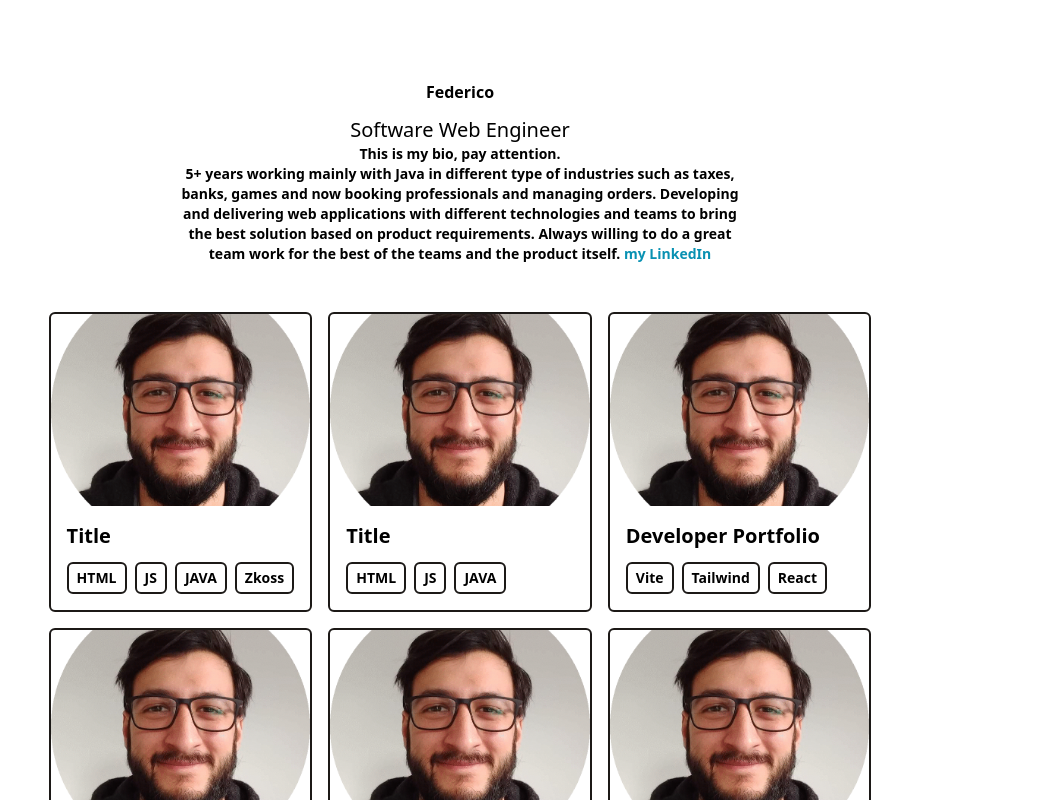
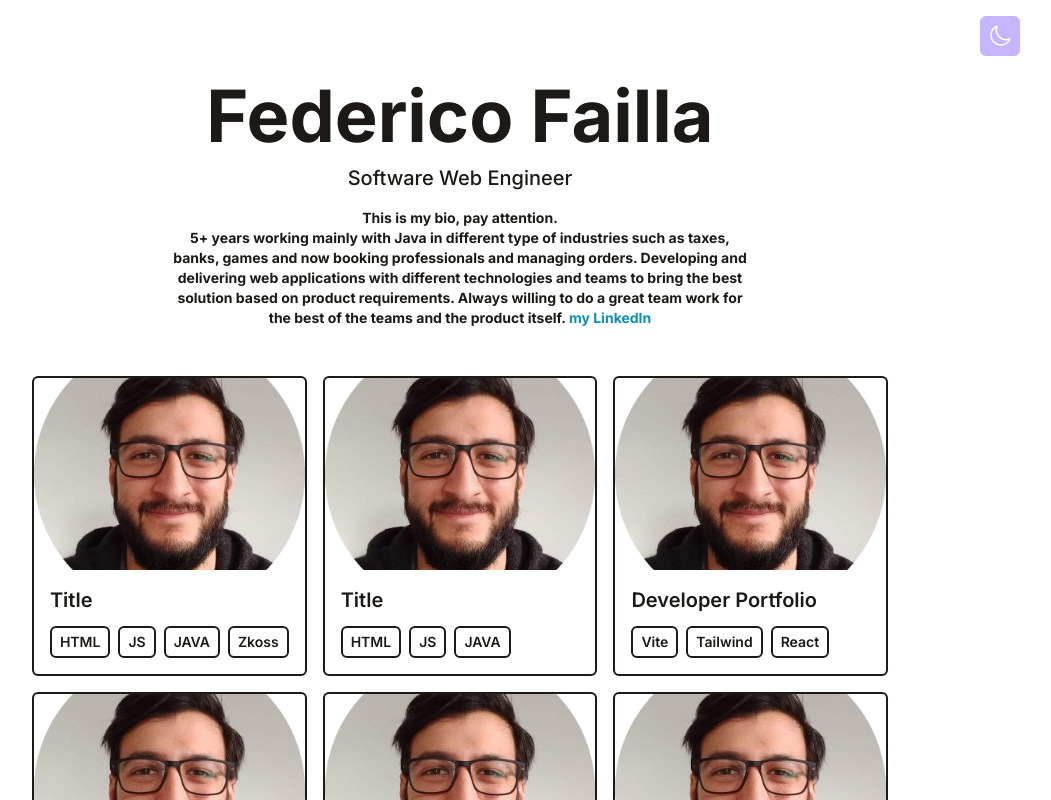
Before and after one commit to fedefailla18/portfolio, a React (Vite) app: page / in a window 1280 px wide. Shown: the top 800 px of the page, without its empty margins (180-1231 px from the left). Built offline with nearby package versions, Linux system fonts and the light colour scheme.

Commit message:
5-dark-mode done

```diff
--- a/src/App.jsx
+++ b/src/App.jsx
@@ -1,4 +1,4 @@
-import React from "react";
+import React, { useEffect, useState } from "react";
 import Intro from "./components/Intro";
 import Contact from "./components/Contact";
 import Footer from "./components/Footer";
@@ -6,14 +6,82 @@ import Portfolio from "./components/Portfolio";
 import Timeline from "./components/Timeline";
 
 function App() {
+  const [theme, setTheme] = useState(null);
+
+  useEffect(() => {
+    if (window.matchMedia("(prefers-color-scheme: dark)").matches) {
+      setTheme("dark");
+    } else {
+      setTheme("light");
+    }
+  }, []);
+
+  const handleThemeSwitch = () => {
+    setTheme(theme === "dark" ? "light" : "dark");
+  };
+
+  useEffect(() => {
+    if (theme === "dark") {
+      document.documentElement.classList.add("dark");
+    } else {
+      document.documentElement.classList.remove("dark");
+    }
+  }, [theme]);
+
+  const sun = (
+    <svg
+      xmlns="http://www.w3.org/2000/svg"
+      fill="none"
+      viewBox="0 0 24 24"
+      strokeWidth={1.5}
+      stroke="currentColor"
+      className="w-6 h-6"
+    >
+      <path
+        strokeLinecap="round"
+        strokeLinejoin="round"
+        d="M12 3v2.25m6.364.386l-1.591 1.591M21 12h-2.25m-.386 6.364l-1.591-1.591M12 18.75V21m-4.773-4.227l-1.591 1.591M5.25 12H3m4.227-4.773L5.636 5.636M15.75 12a3.75 3.75 0 11-7.5 0 3.75 3.75 0 017.5 0z"
+      />
+    </svg>
+  );
+
+  const moon = (
+    <svg
+      xmlns="http://www.w3.org/2000/svg"
+      fill="none"
+      viewBox="0 0 24 24"
+      strokeWidth={1.5}
+      stroke="white"
+      className="w-6 h-6"
+    >
+      <path
+        strokeLinecap="round"
+        strokeLinejoin="round"
+        d="M21.752 15.002A9.718 9.718 0 0118 15.75c-5.385 0-9.75-4.365-9.75-9.75 0-1.33.266-2.597.748-3.752A9.753 9.753 0 003 11.25C3 16.635 7.365 21 12.75 21a9.753 9.753 0 009.002-5.998z"
+      />
+    </svg>
+  );
+
   return (
-    <div className="App">
+    <>
+      <button
+        type="button"
+        onClick={handleThemeSwitch}
+        className="fixed p-2 z-10 right-20 top-4 bg-violet-300
+          dark:bg-orange-300 text-lg p-1 rounded-md "
+      >
+        {theme === "dark" ? sun : moon}
+      </button>
+      <div className="text-stone-900 min-h-screen font-inter dark:bg-stone-900 dark:text-stone-300">
+        <div className=" max-w-5-l 2-11/12 mx-auto">
           <Intro />
           <Portfolio />
           <Timeline />
           <Contact />
           <Footer />
         </div>
+      </div>
+    </>
   );
 }
 
--- a/src/components/Contact.jsx
+++ b/src/components/Contact.jsx
@@ -1,14 +1,16 @@
 import React from "react";
+import Title from "./Title";
 
 const Contact = () => {
   return (
     <div className="flex flex-col mb-10 mx- auto">
       <div className="flex justify-center items-center">
         <form
+          method="POST"
           action="https://getform.io/f/d1e01ef1-1c75-482b-bd28-efed517ec1d3"
-          method="POST"
           className="flex flex-col w-full md:w-7/12"
         >
+          <Title>Contact</Title>
           <input
             type="text"
             name="name"
@@ -30,7 +32,8 @@ const Contact = () => {
           />
           <button
             type="button"
-            className="text-center inline-block px-8 py-3 w-max text-base font-medium rounded-md text-white bg-gradient-to-r from-yellow-500 to-pink-500 drop-shadow-md hover:stroke-white"
+            className="text-center inline-block px-8 py-3 w-max text-base font-medium rounded-md text-white bg-gradient-to-r from-yellow-500 to-pink-500
+              drop-shadow-md hover:stroke-white"
           >
             Work with me
           </button>
--- a/src/components/Intro.jsx
+++ b/src/components/Intro.jsx
@@ -2,14 +2,14 @@ import React from "react";
 
 const Intro = () => {
   return (
-    <div className="flex items-center justify-center flex-col text-center pt-20 pb-6">
-      <h1 className="text-4x1 md:text-7x1 mb-1 md:mb-3 font-bold">
+    <div className="flex items-center justify-center flex-col text-center pt-20 pb-6 ">
+      <h1 className="text-4xl md:text-7xl dark:text-white mb-1 md:mb-3 font-bold ">
         {" "}
-        Federico{" "}
+        Federico Failla{" "}
       </h1>
-      <p className="text-base md:text-xl mb-e font-medium ">
+      <h5 className="text-base md:text-xl mb-e font-medium margin py-4 pt-0 ">
         Software Web Engineer
-      </p>
+      </h5>
       <p className="text-sm max-w-xl mb-6 font-bold">
         This is my bio, pay attention. <br />
         5+ years working mainly with Java in different type of industries such
--- a/src/components/PorfolioItem.jsx
+++ b/src/components/PorfolioItem.jsx
@@ -2,19 +2,25 @@ import React from "react";
 
 const Portfolio = ({ title, imgUrl, stack, link }) => {
   return (
-    <div className="border-2 border-stone-900 rounded-md overflow-hidden">
+    <div className="border-2 border-stone-900 dark:border-white rounded-md overflow-hidden">
       <img
         src={imgUrl}
         alt="portfolioImg"
         className="w-full h-36 md:h-48 object-cover cursor-pointer"
       ></img>
       <div className="w-full p-4">
-        <h3 className="text-lg md:text-xl mb-2 md:mb-3 font-semibold">
+        <h3
+          className="text-lg md:text-xl dark:text-white
+          mb-2 md:mb-3 font-semibold"
+        >
           {title}
         </h3>
-        <p className="flex flex-wrap gap-2 flex-row items-center justify-start text-xs md:text-sm">
+        <p
+          className="flex flex-wrap gap-2 flex-row items-center justify-start
+          text-xs md:text-sm dark:text-white"
+        >
           {stack.map((item) => (
-            <span className="inline-block px-2 py-1 font-semibold border-2 border-2 border-stone-900 rounded-md">
+            <span className="inline-block px-2 py-1 font-semibold border-2 border-stone-900 dark:border-white rounded-md">
               {item}
               <br />
             </span>
--- a/src/components/Timeline.jsx
+++ b/src/components/Timeline.jsx
@@ -1,12 +1,13 @@
 import React from "react";
 import timeline from "../data/timeline";
 import TimelineItem from "./TimelineItem";
+import Title from "./Title";
 
 const Timeline = () => {
   return (
     <div className="flex flex-col md:flex-row justify-center my-20">
       <div className="w-full md:w-7/12">
-        <h2> Timeline </h2>
+        <Title> Timeline </Title>
         {timeline.map((item) => (
           <TimelineItem
             year={item.year}
--- /dev/null
+++ b/src/components/Title.jsx
@@ -0,0 +1,16 @@
+import React from "react";
+
+const Title = ({ children, id }) => {
+  return (
+    <>
+      <h1
+        id={id}
+        className="text-2xl font-bold underline underline-offset-8 decoration-4 mb-5 text-stone-900 dark:text-white"
+      >
+        {children}
+      </h1>
+    </>
+  );
+};
+
+export default Title;
```
Also changed, not shown: src/components/TimelineItem.jsx (+20 -5 lines). Lines whose indentation alone changed are shown as unchanged.
